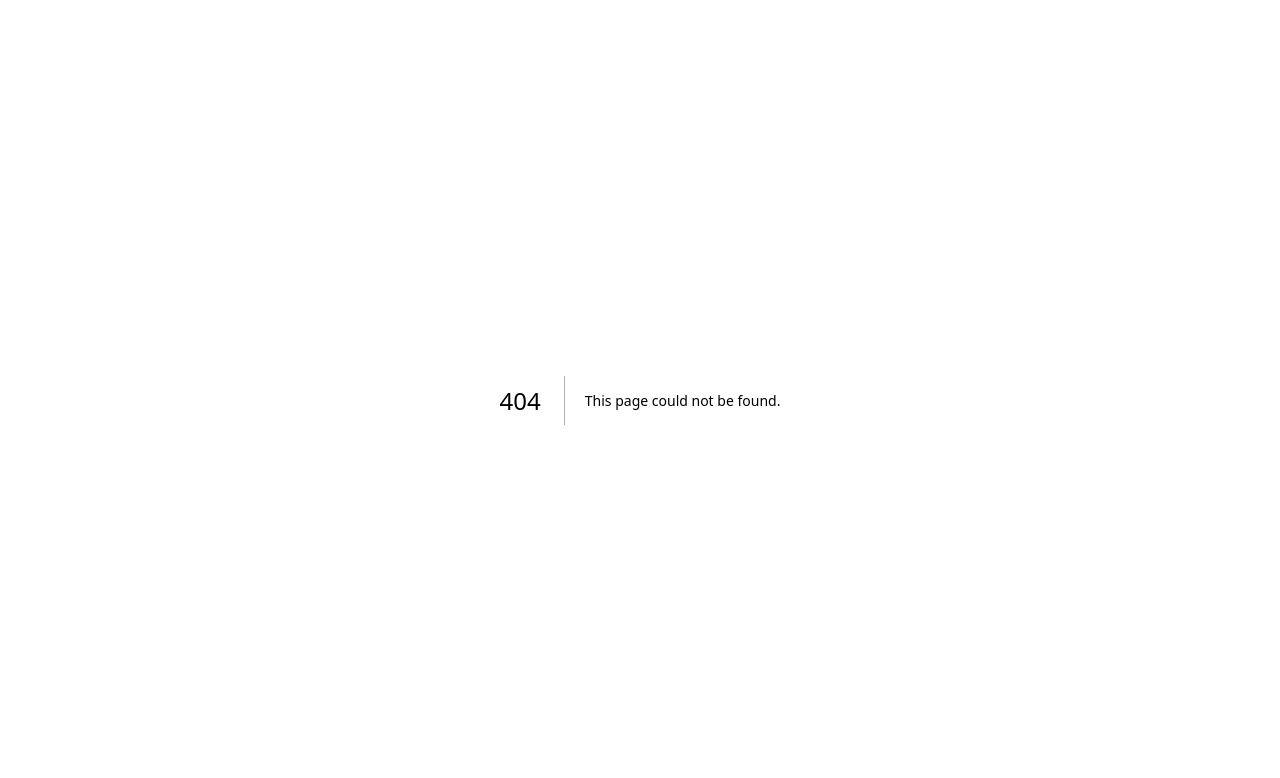
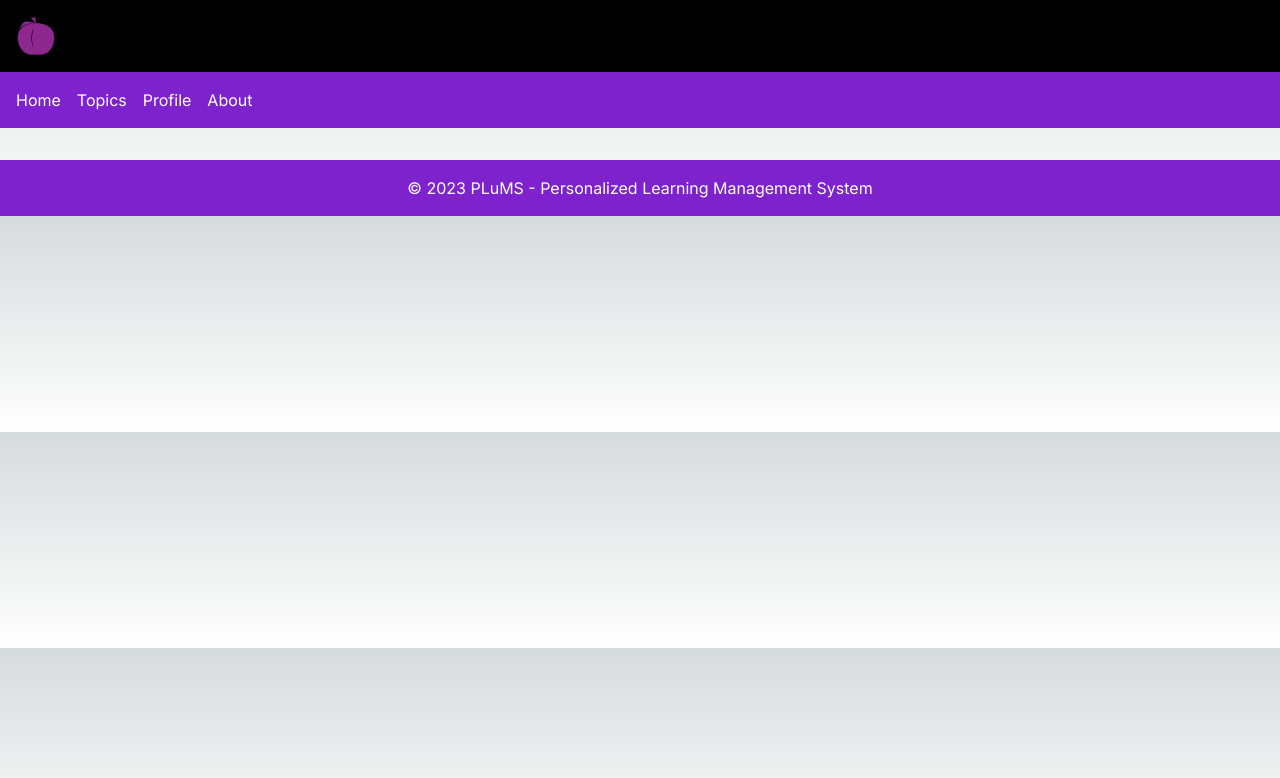
Before and after one commit to blissfulsaint/plums, a Next.js app: page /topics in a window 1280 px wide. Before the commit this address had no page. Shown: the top 778 px of the page. Built offline with nearby package versions, Linux system fonts and the light colour scheme.

Commit message:
updating stuff

```diff
--- /dev/null
+++ b/src/app/topics/layout.tsx
@@ -0,0 +1,21 @@
+import type { Metadata } from 'next'
+import { Inter } from 'next/font/google'
+
+const inter = Inter({ subsets: ['latin'] })
+
+export const metadata: Metadata = {
+  title: 'Topics',
+  description: 'The topics page for the PLuMS application',
+}
+
+export default function RootLayout({
+  children,
+}: {
+  children: React.ReactNode
+}) {
+  return (
+    <html lang="en">
+      <body className={inter.className}>{children}</body>
+    </html>
+  )
+}
--- /dev/null
+++ b/src/app/topics/page.tsx
@@ -0,0 +1,19 @@
+"use client"; // This is a client component 👈🏽
+import React, { useState, useEffect } from 'react';
+import Header from '../../components/Header';
+import Nav from '../../components/Nav';
+import Footer from '../../components/Footer';
+import Link from 'next/link';
+import Topic from '../../components/Topic';
+
+export default function Topics() {
+
+  return (
+    <div>
+      <Header />
+      <Nav />
+
+      <Footer />
+    </div>
+  );
+}
```
